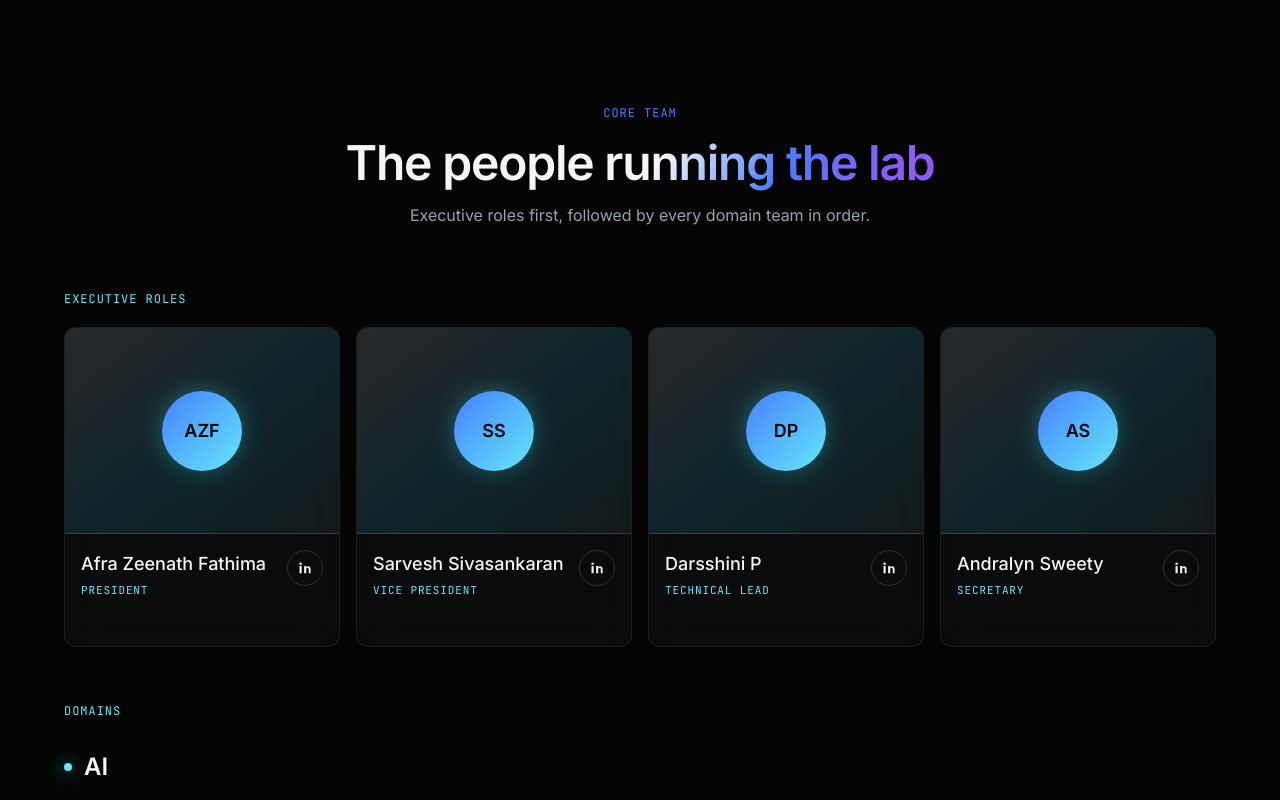
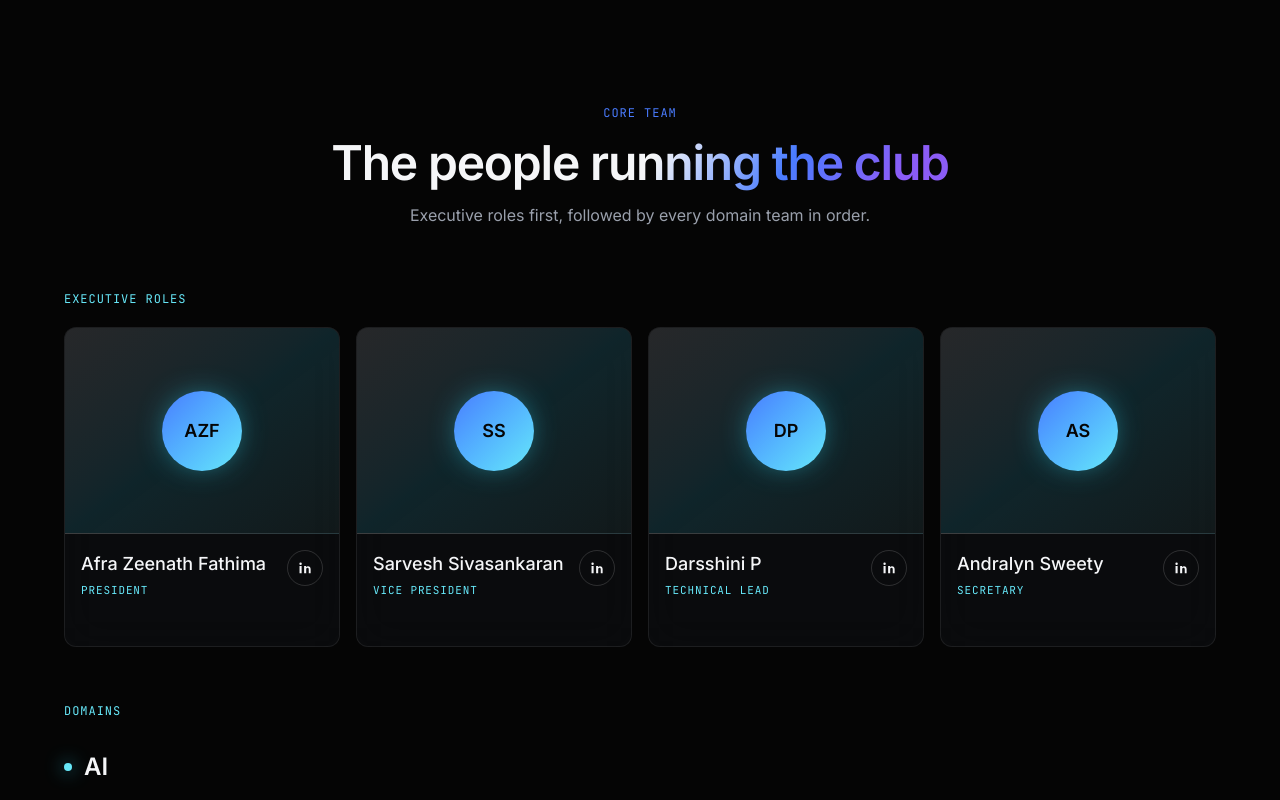
Before and after one commit to ROHITHKUMAR676/intellexawebsiteclub, a React (Vite) app: page / in a window 1280 px wide. Shown: the part 8600-9400 px from the top of the page. Built offline with nearby package versions, Linux system fonts and the light colour scheme.

Commit message:
Added new member

```diff
--- a/src/components/Members.tsx
+++ b/src/components/Members.tsx
@@ -105,7 +105,7 @@ export default function Members() {
         >
           <span className="font-mono-tight text-xs uppercase text-[var(--color-electric)]">Core team</span>
           <h2 className="mt-4 font-[var(--font-display)] text-4xl font-semibold tracking-tight sm:text-5xl">
-            The people <span className="text-gradient">running the lab</span>
+            The people <span className="text-gradient">running the club</span>
           </h2>
           <p className="mx-auto mt-4 max-w-xl text-[var(--color-mist)]">
             Executive roles first, followed by every domain team in order.
--- a/src/data/content.ts
+++ b/src/data/content.ts
@@ -65,6 +65,7 @@ export const memberLinkedInLinks: Record<string, string> = {
   "Krishnapriya Bala": "https://www.linkedin.com/in/krishnapriyabala-j-s-986947331",
   "Megaasri": "https://www.linkedin.com/in/megaasrim06",
   "Siddharth": "https://www.linkedin.com/in/siddharth-ramaswamy-ramkumar-138166390",
+  "Sahana A": "https://www.linkedin.com/in/sahana-a-153806308/"
 };
 
 export const aboutCards = [
@@ -257,7 +258,7 @@ export const domainTeams = [
     domain: "Design",
     lead: "Sherin",
     coLead: "Tamilselvan",
-    members: ["Thiagarajan", "Eathisha"],
+    members: ["Thiagarajan", "Eathisha", "Sahana A"],
   },
   {
     domain: "DSA",
```
